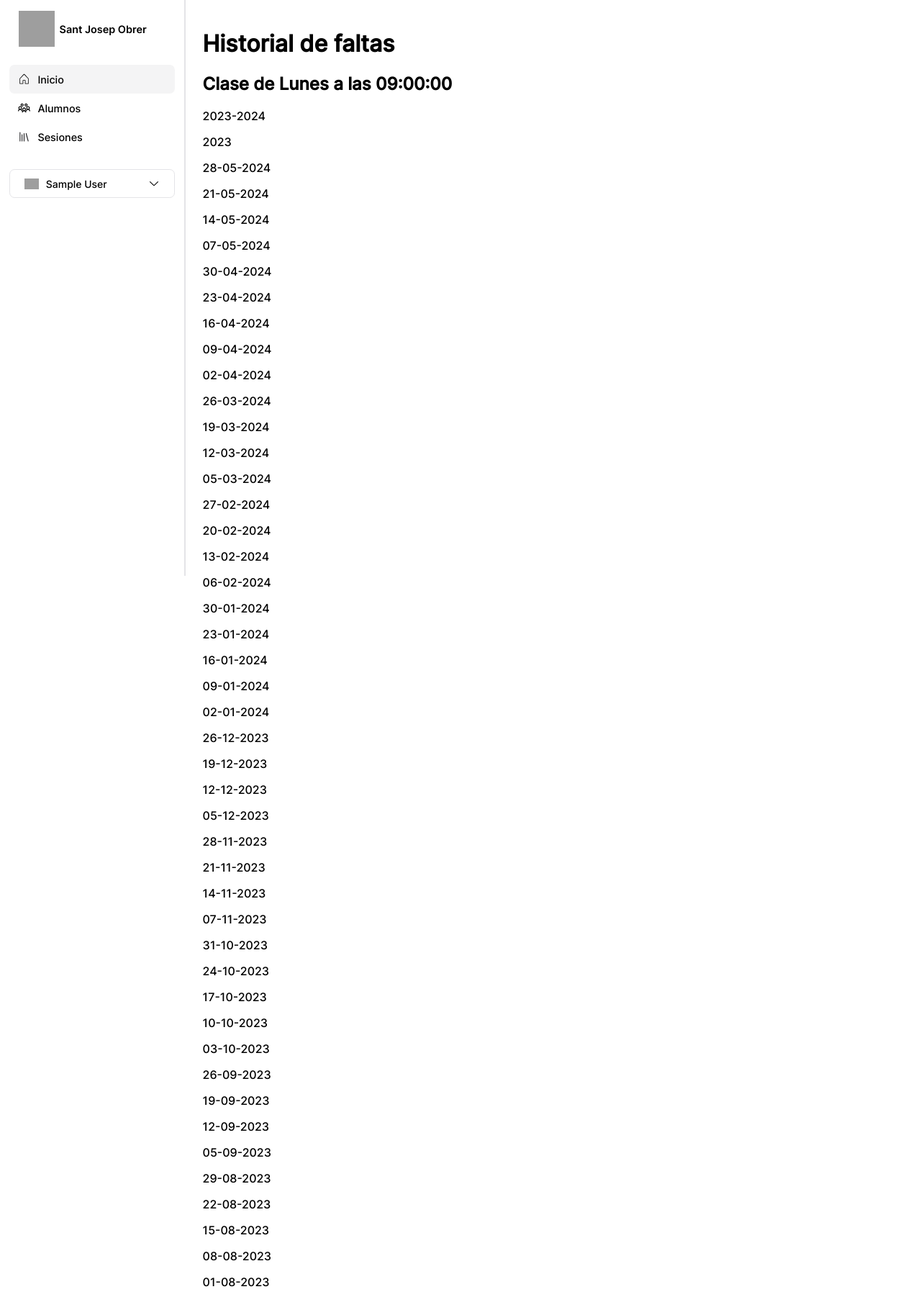
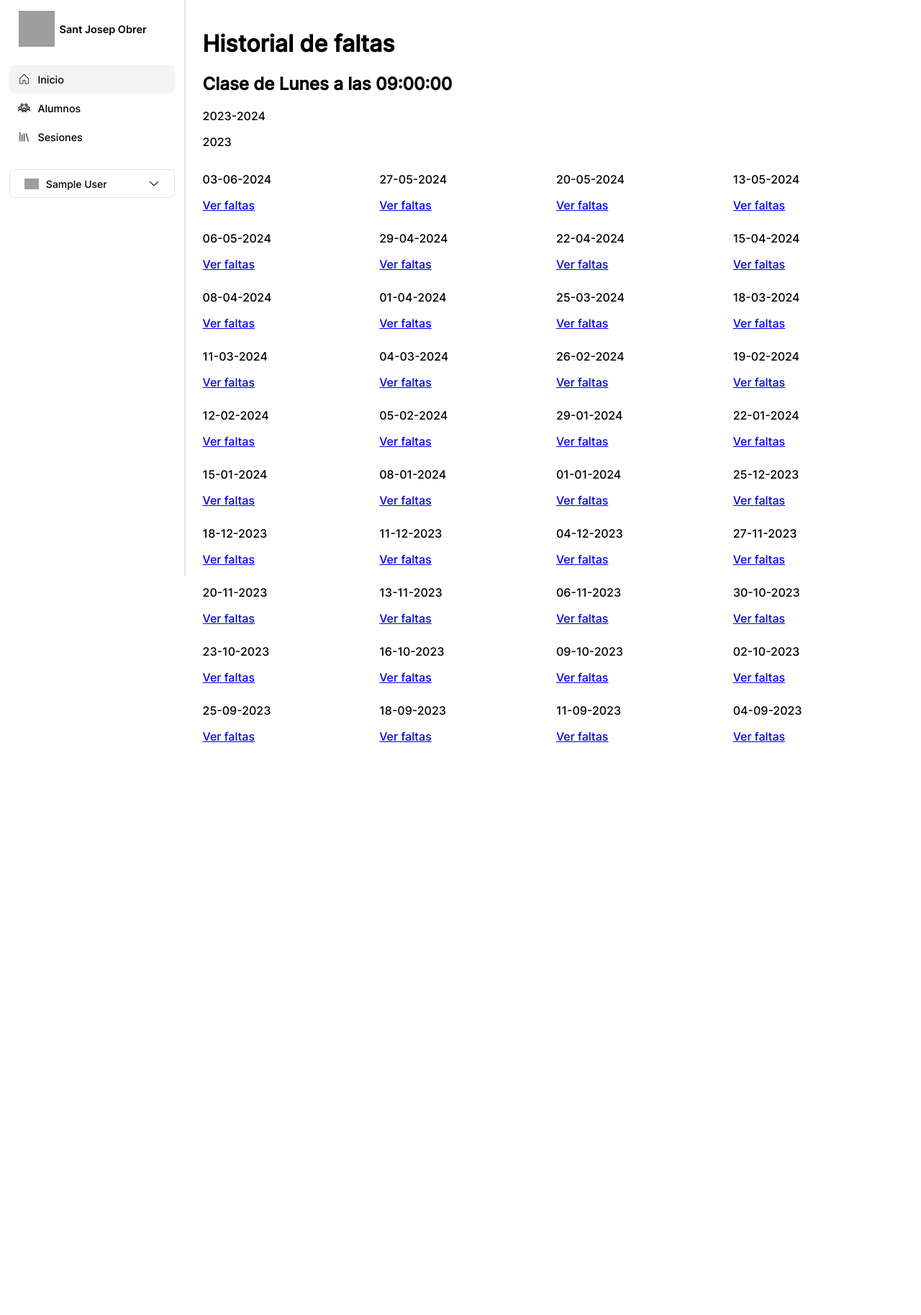
Before and after one commit to Marccb18/Extraescolares-SJO, a PHP site: page /profesor/sesiones_historial.php?id=1 in a window 1280 px wide. Shown: the whole page at 72% size. After the commit the page ends 1031 px from the top, so only its background shows below. Run offline with PHP 8.4, Linux system fonts and the light colour scheme; the visitor is signed in with stand-in values (Sample User, id 1); data comes from the database, SQL or seed files in the repository; grey boxes are pictures that could not be loaded.

Commit message:
sesiones

```diff
--- a/admin/admin_dashboard.php
+++ b/admin/admin_dashboard.php
@@ -101,10 +101,10 @@
                     <p>Clases</p>
                     <div class="select-container">
                         <select name="clases" onclick="applyFilters()" id="select_clases" class="select-filter">
-                            <option class="optionClase" value="Todas">Todas</option>
+                            <option class="optionClase" onclick="applyFilters()" value="Todas">Todas</option>
                             <?php
                                 foreach ($materias as $materia) { ?>
-                                    <option class="optionClase"  value="<?= $materia['Nombre']?>"><?= $materia['Nombre'] ?></option>
+                                    <option class="optionClase"  onclick="applyFilters()"  value="<?= $materia['Nombre']?>"><?= $materia['Nombre'] ?></option>
                             <?php } ?>
                         </select>
                         <img src="../assets/img/arrow-select.svg" alt="Arrow Select">
--- a/profesor/sesiones_historial.php
+++ b/profesor/sesiones_historial.php
@@ -13,7 +13,7 @@ if ($currentMonth >=9 && $currentMonth <=12) {
 } else {
     $currentYear = date('Y') - 1;
 }
-$fechaInicio = '01-09-' . $currentYear;
+$fechaInicio = date('d-m-Y', strtotime('01-09-' . $currentYear));
 
 $db = new PDO($conn, $fields['user'], $fields['pass']);
 $db->setAttribute(PDO::ATTR_ERRMODE, PDO::ERRMODE_EXCEPTION);
@@ -36,7 +36,10 @@ $data = $query->fetch(PDO::FETCH_ASSOC);
 #historial de faltas desde el 1 de septiembre hasta la fecha actual teniendo en cuenta que solo hay una clase por semana
 $prof = ['Nombre' => $data['profesor_nombre'], 'Apellidos' => $data['profesor_apellidos'], 'DNI' => $data['profesor_dni']];
 $class = ['Nombre' => $data['materia_nombre'], 'ID' => $data['materia_id'], 'ID_profesor' => $data['profesor_dni'],];
-
+$dia_de_materia = $data['Dia'];
+$conversor = ['LUN' => 'monday', 'MAR' => 'tuesday', 'MIE' => 'wednesday', 'JUE' => 'thursday', 'VIE' => 'friday', 'SAB' => 'saturday', 'DOM' => 'sunday'];
+$dia_de_materia = $conversor[$dia_de_materia];
+$ultimaClase_dada = date('d-m-Y', strtotime('last ' . $dia_de_materia));
 $query = $db->prepare('SELECT * FROM alumno WHERE ID_Materia = :id_materia');
 $query->bindParam(':id_materia', $class['ID']);
 $query->execute();
@@ -143,13 +146,26 @@ $alumnos = $query->fetchAll(PDO::FETCH_ASSOC);
            <div class="historic-cards">
                 <p><?= $currentYear ?>-<?= $currentYear + 1 ?></p>
                 <p> <?php echo $currentYear ?></p>
+                <div style="display: grid; grid-template-columns: repeat(4, 1fr); gap: 10px;">
                 <?php
-                while ($currentDate >= $fechaInicio) {
-                    $currentDate = date('d-m-Y', strtotime($currentDate . ' - 7 days'));
-                    echo "<p>$currentDate</p>";
-                }
+                     /* quiero coger el dia en nombre en el que estamos actualmente con date pasar a minuscula */
+                     $diaAcrtual = date('l');
+                        if (strtolower($diaAcrtual) == $dia_de_materia) {
+                            echo '<div class="historic-card">';
+                            echo '<p>'. $currentDate  .'</p>';
+                            echo '<a href="pasar_lista.php?id=' . $class['ID'] . '&fecha=' . date('Y-m-d', strtotime($currentDate)) . '">Ver faltas</a>';
+                            echo '</div>';
+                        }
+                        while (strtotime($ultimaClase_dada) >= strtotime($fechaInicio)) {
+                            echo '<div class="historic-card">';
+                            echo '<p>' . $ultimaClase_dada . '</p>';
+                            echo '<a href="pasar_lista.php?id=' . $class['ID'] . '&fecha=' . date('Y-m-d', strtotime($ultimaClase_dada)) . '">Ver faltas</a>';
+                            echo '</div>';
+
+                            $ultimaClase_dada = date('d-m-Y', strtotime($ultimaClase_dada . ' - 7 days'));
+                        }
                 ?>
-
+                </div>
            </div>
         </div>
 
```
Also changed, not shown: profesor/pasar_lista.php (+6 -1 lines).
